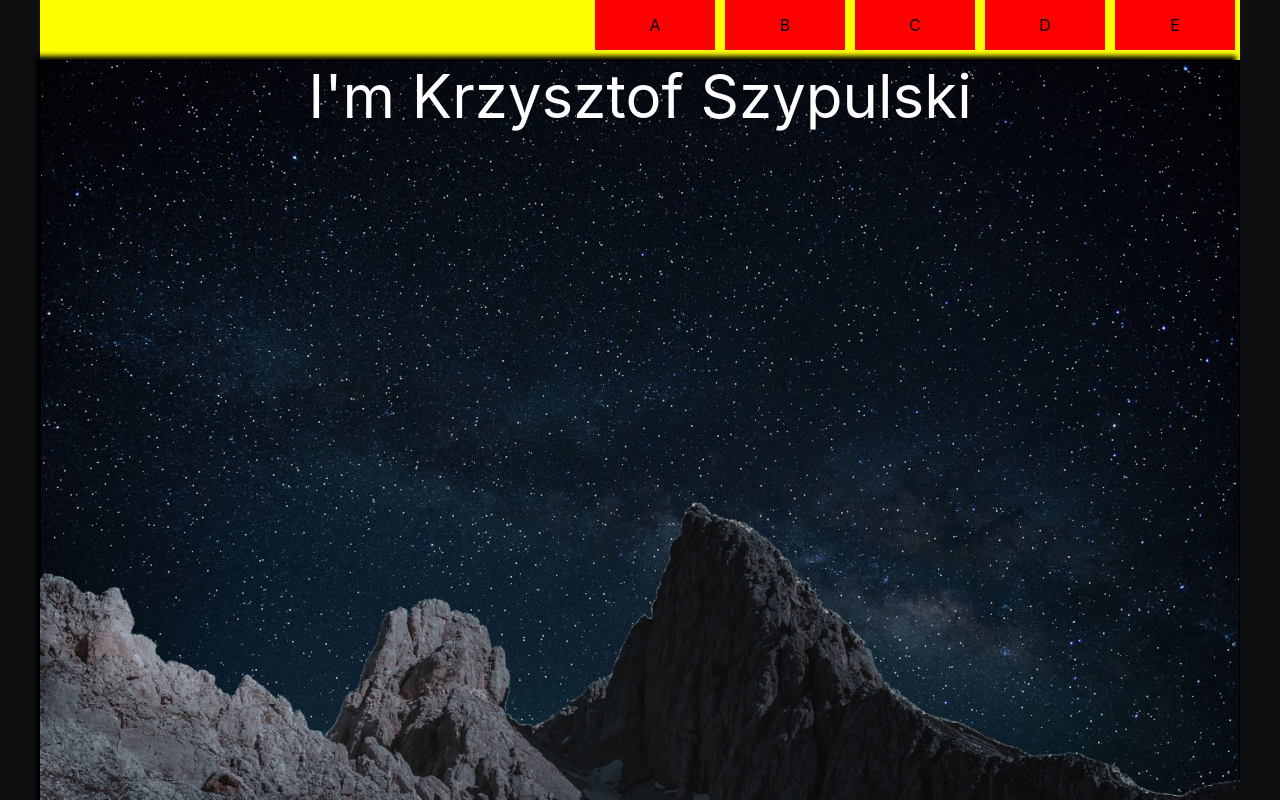
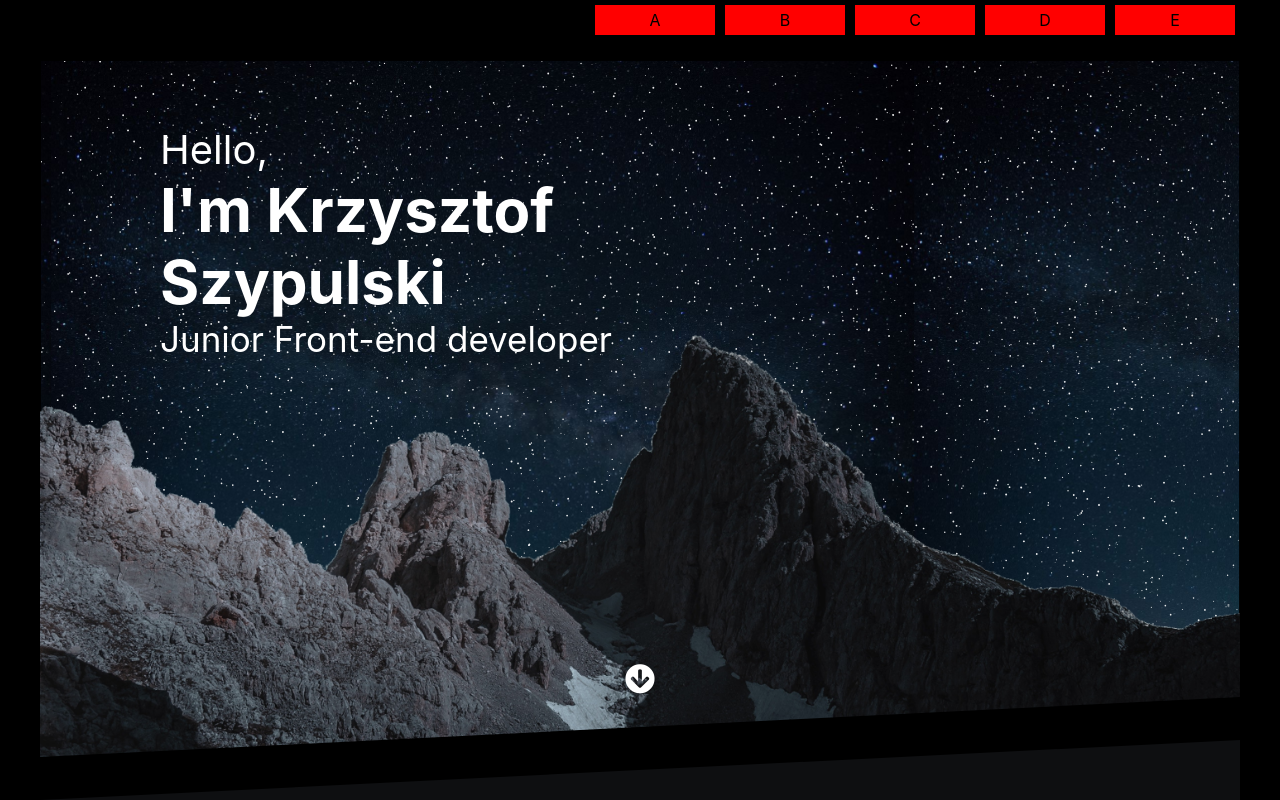
Before and after one commit to krzychu700/myPortfolio, a React (Create React App) app in the folder portfolio/: page / in a window 1280 px wide. Shown: the top 800 px of the page. Built offline with nearby package versions, Linux system fonts and the light colour scheme.

Commit message:
adjusted header, menu, added basic layout for about section

```diff
--- a/portfolio/public/index.html
+++ b/portfolio/public/index.html
@@ -6,6 +6,8 @@
   <link rel="shortcut icon" href="%PUBLIC_URL%/favicon.ico" />
   <meta name="viewport" content="width=device-width, initial-scale=1, shrink-to-fit=no" />
   <meta name="theme-color" content="#000000" />
+  <link rel="stylesheet" href="https://use.fontawesome.com/releases/v5.7.2/css/all.css" integrity="sha384-fnmOCqbTlWIlj8LyTjo7mOUStjsKC4pOpQbqyi7RrhN7udi9RwhKkMHpvLbHG9Sr"
+    crossorigin="anonymous">
   <link rel="manifest" href="%PUBLIC_URL%/manifest.json" />
   <title>React App</title>
 </head>
--- a/portfolio/src/App.css
+++ b/portfolio/src/App.css
@@ -5,7 +5,7 @@
 }
 
 body {
-  background-color: #0E0F11;
+  background-color: black;
   display: flex;
   justify-content: center;
   position: relative;
@@ -13,7 +13,8 @@ body {
 
 .App {
   width: 1200px;
-  background-color: yellow;
+  height: 3200px;
+  /* background-color: yellow; */
 }
 
 .App::after {
--- a/portfolio/src/App.js
+++ b/portfolio/src/App.js
@@ -1,14 +1,40 @@
-import React, { Component } from 'react';
-import './App.css';
+import React, { Component } from "react";
+import "./App.css";
 import Menu from "../src/containers/menu";
 import Header from "../src/containers/header";
+import About from "../src/containers/about";
 
 class App extends Component {
+  constructor() {
+    super();
+    this.state = {
+      scrolPos: 0
+    };
+  }
+
+  componentDidMount() {
+    window.addEventListener("scroll", this.handleScroll.bind(this));
+  }
+  handleScroll(event) {
+    const aaa = window.pageYOffset;
+    console.log(aaa);
+    if (aaa > 100) {
+      this.setState({
+        scrolPos: aaa
+      });
+    } else if (aaa < 100) {
+      this.setState({
+        scrolPos: 0
+      });
+    }
+  }
+
   render() {
     return (
       <div className="App">
-        <Menu />
-        <Header />
+        <Menu menuStyle={this.state.scrolPos} />
+        <Header headStyle={this.state.scrolPos} />
+        <About aboutStyle={this.state.scrolPos} />
       </div>
     );
   }
--- /dev/null
+++ b/portfolio/src/containers/about.css
@@ -0,0 +1,64 @@
+.aboutSection {
+  width: 1200px;
+  height: 400px;
+  background-color: #0E0F11;
+  position: relative;
+  color: white;
+  display: flex;
+  justify-content: flex-start;
+  align-items: center;
+  flex-direction: column;
+}
+
+.aboutSection::before {
+  content: "";
+  position: absolute;
+  width: 0;
+  height: 0;
+  border-style: solid;
+  border-width: 0 0 60px 1200px;
+  border-color: transparent transparent #0E0F11 transparent;
+  top: -15%;
+  z-index: 6;
+}
+
+.aboutSection::after {
+  content: "";
+  position: absolute;
+  width: 0;
+  height: 0;
+  border-style: solid;
+  border-width: 0 1200px 60px 0;
+  border-color: transparent #0E0F11 transparent transparent;
+  bottom: -15%;
+  z-index: 6;
+}
+
+.aboutTitle {
+  font-size: 60px;
+  margin: 30px 0;
+}
+
+.aboutAnim {
+  animation: fadein 5s;
+}
+
+@keyframes fadein {
+  from {
+    opacity: 0;
+  }
+
+  to {
+    opacity: 1;
+  }
+}
+
+@keyframes fadeout {
+  from {
+    opacity: 1;
+  }
+
+  to {
+    opacity: 0;
+  }
+}
--- /dev/null
+++ b/portfolio/src/containers/about.js
@@ -0,0 +1,35 @@
+import React, { Component } from "react";
+import "./about.css";
+
+class About extends Component {
+  render() {
+    const scrollChange = {
+      visibility: "visible"
+    };
+    const scrollDefault = {
+      visibility: "hidden",
+      animation: "fadeout 5s"
+    };
+
+    return (
+      <div className="aboutSection">
+        <p className="aboutTitle">O mnie</p>
+        <p
+          className="aboutAnim"
+          style={this.props.aboutStyle > 150 ? scrollChange : scrollDefault}
+        >
+          I am graduate University of Warmia and Mazury in Olsztyn, currently
+          working as Navigation Information Analyst in aviation company. I am
+          open to propositions and always strive to acquire new knowledge and
+          experience. I like to learn new things and always looking for new
+          challenges, that’s why I decided, to take the first steps as Junior
+          Front-end Developer. In February 2019 I finished 720h of the course
+          realized by Kodilla. Currently I am working on my own projects, trying
+          to improve my skills and practice knowledge, which I learned.
+        </p>
+      </div>
+    );
+  }
+}
+
+export default About;
--- a/portfolio/src/containers/header.css
+++ b/portfolio/src/containers/header.css
@@ -1,17 +1,20 @@
+.headerSectionFix {
+  position: relative;
+  width: 1200px;
+  height: 800px;
+}
+
 .headerSection {
-  /* width: 900px; */
-  height: 800px;
-  position: relative;
+  width: 1200px;
+  height: 645px;
+  position: fixed;
+  top: 60px;
   display: flex;
   justify-content: center;
-  margin: 10px 0;
+  margin-bottom: 52px;
+  /* margin: 30px 0; */
   background-color: black;
-  background-image: url("/img/stars3.jpg");
-  background-position: center;
-  background-repeat: no-repeat;
-  /* background-attachment: fixed; */
-  background-size: cover;
-  box-shadow: -4px -4px 5px 0px black;
+  /* box-shadow: -4px -4px 5px 0px black; */
 }
 
 .headerSection::after {
@@ -22,14 +25,48 @@
   border-style: solid;
   border-width: 0 0 60px 1200px;
   border-color: transparent transparent black transparent;
-  box-shadow: -4px -10px 5px 0px black;
+  /* box-shadow: -4px -10px 5px 0px black; */
   bottom: -8%;
-  z-index: 1;
+  z-index: 6;
+}
+
+.scrollArea {
+  position: absolute;
+  width: 1200px;
+  height: 698px;
+  top: 0;
+  z-index: 5;
+  background-color: black;
+  opacity: 0;
+  filter: grayscale(0);
+}
+
+.nightSkyPic {
+  position: absolute;
+  left: 0;
+  width: 1200px;
+  height: 645px;
+  overflow: hidden;
+}
+
+.nightSky {
+  width: 2400px;
+  height: 575px;
+  position: absolute;
+  left: 0;
+  background-image: url("/img/stars3.jpg");
+  animation: rotateAnim;
+  animation-duration: 10000s;
+  animation-iteration-count: infinite;
+  background-size: contain;
+  animation-timing-function: linear;
 }
 
 .canvasSection {
   width: 1200px;
-  height: 800px;
+  height: 645px;
+  z-index: 2;
+  opacity: 0.9;
 }
 
 .canvasSection::after {
@@ -39,35 +76,116 @@
   border: 1px solid black;
   top: 0;
   width: 1200px;
-  height: 800px;
+  height: 645px;
 }
 
 canvas {
   width: 100%;
-  opacity: 0.7;
 }
 
 .bcgPicture {
   width: 1200px;
   position: absolute;
-  height: 800px;
-  /* overflow: hidden; */
+  height: 645px;
   bottom: -8%;
   display: flex;
   align-items: flex-end;
-  /* left: 50% */
 }
 
 .headerImg {
   width: 1200px;
   /* height: 300px; */
   object-fit: cover;
-  z-index: 2;
+  z-index: 4;
 }
 
-.nameText {
+.headerTextArea {
+  top: 10%;
+  left: 10%;
+  width: 678px;
+  flex-wrap: wrap;
   position: absolute;
+  display: flex;
+  flex-direction: column;
+  justify-content: flex-start;
+}
+
+.headerTextAreaPara {
+  display: flex;
+  justify-content: flex-start;
+}
+
+.nameText1 {
+  color: white;
+  max-width: 155px;
+  font-size: 40px;
+}
+
+.nameText2 {
+  max-width: 700px;
   color: white;
   font-size: 60px;
+  font-weight: bold;
+}
+
+.nameText3 {
+  max-width: 800px;
+  color: white;
+  font-size: 35px;
+}
+
+.cursor {
+  opacity: 0;
+  transition: 0.2s;
+  color: white;
+}
+
+.cursor.active {
+  opacity: 1;
+}
+
+.cursor1 {
+  font-size: 40px;
+}
+
+.cursor2 {
+  font-size: 60px;
+}
+
+.cursor3 {
+  font-size: 35px;
+}
+
+.hide {
+  display: none;
+}
+
+.arrowAnim {
+  position: absolute;
+  bottom: 3px;
+  color: white;
+  font-size: 30px;
+  z-index: 4;
+  animation: shakes 1s linear infinite;
 
 }
+
+@keyframes rotateAnim {
+  from {
+    background-position: 0%;
+  }
+
+  to {
+    background-position: 1200%;
+  }
+}
+
+@keyframes shakes {
+  from {
+    transform: translateY(-10px);
+  }
+
+  to {
+    transform: translateY(10px);
+  }
+}
--- a/portfolio/src/containers/header.js
+++ b/portfolio/src/containers/header.js
@@ -3,15 +3,168 @@ import "./header.css";
 import Canvas from "./presentational/canvas";
 
 class Header extends Component {
+  constructor(props) {
+    super(props);
+    this.state = {
+      cursor1: "true",
+      cursor2: "false",
+      cursor3: "false"
+    };
+  }
+
+  componentDidMount() {
+    this.writingAnim();
+  }
+
+  writingAnim = () => {
+    const writinArea = this.refs.writing;
+    const writinArea2 = this.refs.writing2;
+    const spnCursor = this.refs.cursor;
+    const spnCursor2 = this.refs.cursor2;
+    const writinArea3 = this.refs.writing3;
+    const spnCursor3 = this.refs.cursor3;
+    const txt = "Hello,";
+    const txt2 = "I'm Krzysztof Szypulski";
+    const txt3 = "Junior Front-end developer";
+    let indexText = 0;
+    let indexText2 = 0;
+    let indexText3 = 0;
+    const time = 10;
+
+    const addLetter1 = () => {
+      writinArea.textContent += txt[indexText];
+      indexText++;
+      if (indexText === txt.length) {
+        clearInterval(indexTyping);
+
+        setTimeout(function() {
+          changeCursor1();
+          changePara2();
+        }, 2000);
+      }
+    };
+
+    const changePara2 = () => {
+      const addLetter2 = () => {
+        writinArea2.textContent += txt2[indexText2];
+        indexText2++;
+        if (indexText2 === txt2.length) {
+          clearInterval(indexTyping2);
+          setTimeout(function() {
+            changeCursor2();
+            changePara3();
+          }, 2000);
+        }
+      };
+      const cursorAnimation1 = () => {
+        spnCursor2.classList.toggle("active");
+      };
+      const indexTyping2 = setInterval(addLetter2, time);
+      setInterval(cursorAnimation1, 400);
+    };
+
+    const changePara3 = () => {
+      const addLetter3 = () => {
+        writinArea3.textContent += txt3[indexText3];
+        indexText3++;
+        if (indexText3 === txt3.length) {
+          clearInterval(indexTyping3);
+        }
+      };
+      const cursorAnimation2 = () => {
+        spnCursor3.classList.toggle("active");
+      };
+      const indexTyping3 = setInterval(addLetter3, time);
+      setInterval(cursorAnimation2, 400);
+    };
+
+    const changeCursor1 = () => {
+      this.setState({
+        cursor1: "false",
+        cursor2: "true"
+      });
+    };
+
+    const changeCursor2 = () => {
+      this.setState({
+        cursor2: "false",
+        cursor3: "true"
+      });
+    };
+
+    const cursorAnimation = () => {
+      spnCursor.classList.toggle("active");
+    };
+
+    const indexTyping = setInterval(addLetter1, time);
+    setInterval(cursorAnimation, 400);
+  };
+
   render() {
+    const scrollChange = {
+      opacity: `${0 + this.props.headStyle / 698}`,
+      filter: `grayscale(${(2 * this.props.headStyle) / 698})`
+    };
+    const scrollDefault = {
+      opacity: `0`,
+      filter: "grayscale(0)"
+    };
     return (
-      <div className="headerSection">
-        <p className="nameText">I'm Krzysztof Szypulski</p>
-        <div className="canvasSection">
-          <Canvas />
-        </div>
-        <div className="bcgPicture">
-          <img src="/img/mountain2.png" alt="mountains" className="headerImg" />
+      <div className="headerSectionFix">
+        <div className="headerSection">
+          <div
+            style={this.props.headStyle < 50 ? scrollDefault : scrollChange}
+            className="scrollArea"
+          />
+          <div className="nightSkyPic">
+            <div className="nightSky" />
+          </div>
+          <div className="headerTextArea">
+            <div className="headerTextAreaPara">
+              <p className="nameText1" ref="writing" />
+              <span
+                className={
+                  this.state.cursor1 === "true" ? "cursor cursor1" : "hide"
+                }
+                ref="cursor"
+              >
+                |
+              </span>
+            </div>
+            <div className="headerTextAreaPara">
+              <p className="nameText2" ref="writing2" />
+              <span
+                className={
+                  this.state.cursor2 === "true" ? "cursor cursor2" : "hide"
+                }
+                ref="cursor2"
+              >
+                |
+              </span>
+            </div>
+            <div className="headerTextAreaPara">
+              <p className="nameText3" ref="writing3" />
+              <span
+                className={
+                  this.state.cursor3 === "true" ? "cursor cursor3" : "hide"
+                }
+                ref="cursor3"
+              >
+                |
+              </span>
+            </div>
+          </div>
+          <div className="canvasSection">
+            <Canvas />
+          </div>
+          <div className="bcgPicture">
+            <img
+              src="/img/mountain2.png"
+              alt="mountains"
+              className="headerImg"
+            />
+          </div>
+          <i className="fas fa-arrow-circle-down arrowAnim" />
         </div>
       </div>
     );
--- a/portfolio/src/containers/menu.css
+++ b/portfolio/src/containers/menu.css
@@ -2,7 +2,12 @@
   display: flex;
   justify-content: flex-end;
   align-items: center;
-
+  /* background-color: azure; */
+  position: fixed;
+  top: 0;
+  width: 1200px;
+  height: 40px;
+  z-index: 10;
 }
 
 .menuList {
@@ -12,7 +17,7 @@
 }
 
 .menuItem {
-  height: 50px;
+  height: 30px;
   width: 120px;
   background-color: red;
   display: flex;
--- a/portfolio/src/containers/menu.js
+++ b/portfolio/src/containers/menu.js
@@ -1,10 +1,21 @@
-import React, { Component } from 'react';
+import React, { Component } from "react";
 import "./menu.css";
 
 class Menu extends Component {
   render() {
+    const scrollChange = {
+      backgroundColor: "#0E0F11"
+    };
+    const scrollDefault = {
+      backgroundColor: "inherit"
+    };
+
     return (
-      <div className="menu">
+      <div
+        style={this.props.menuStyle < 50 ? scrollDefault : scrollChange}
+        className="menu"
+        ref="menu"
+      >
         <ul className="menuList">
           <li className="menuItem">A</li>
           <li className="menuItem">B</li>
--- a/portfolio/src/containers/presentational/canvas.js
+++ b/portfolio/src/containers/presentational/canvas.js
@@ -9,7 +9,7 @@ class Canvas extends Component {
     const ctx = canvas.getContext("2d");
 
     canvas.width = 1200;
-    canvas.height = 800;
+    canvas.height = 645;
 
     var starsHolder = [],
       FPS = 30,
```
